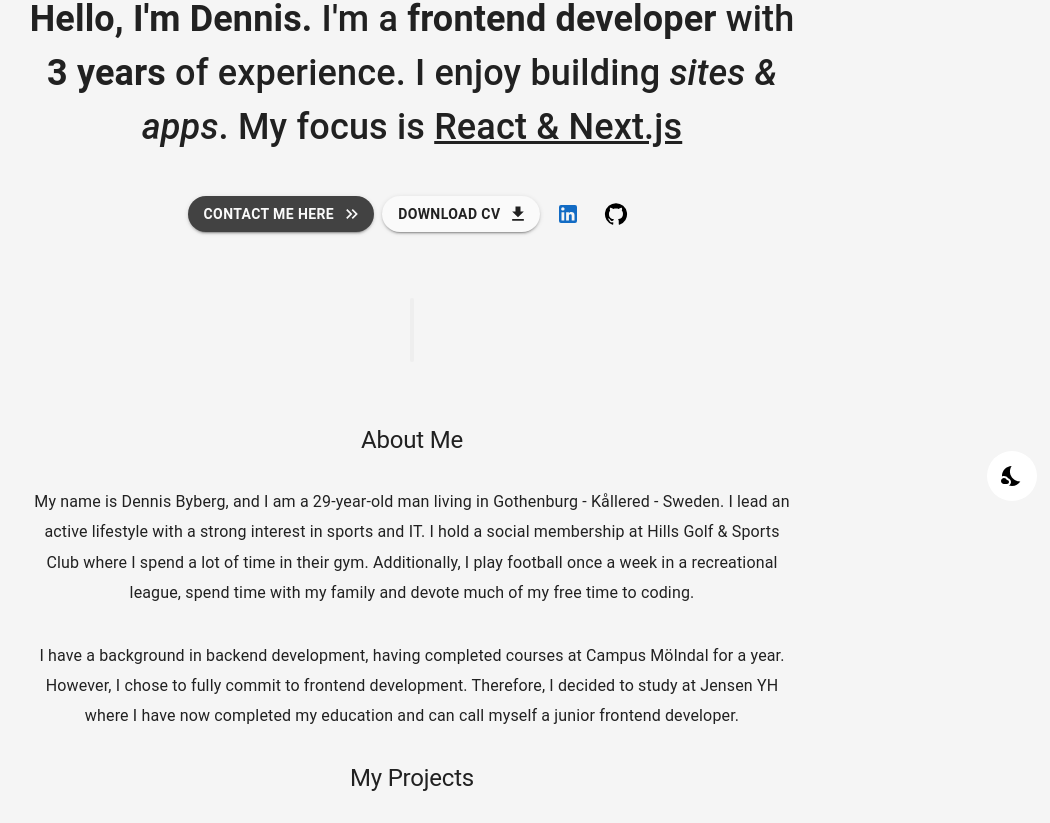
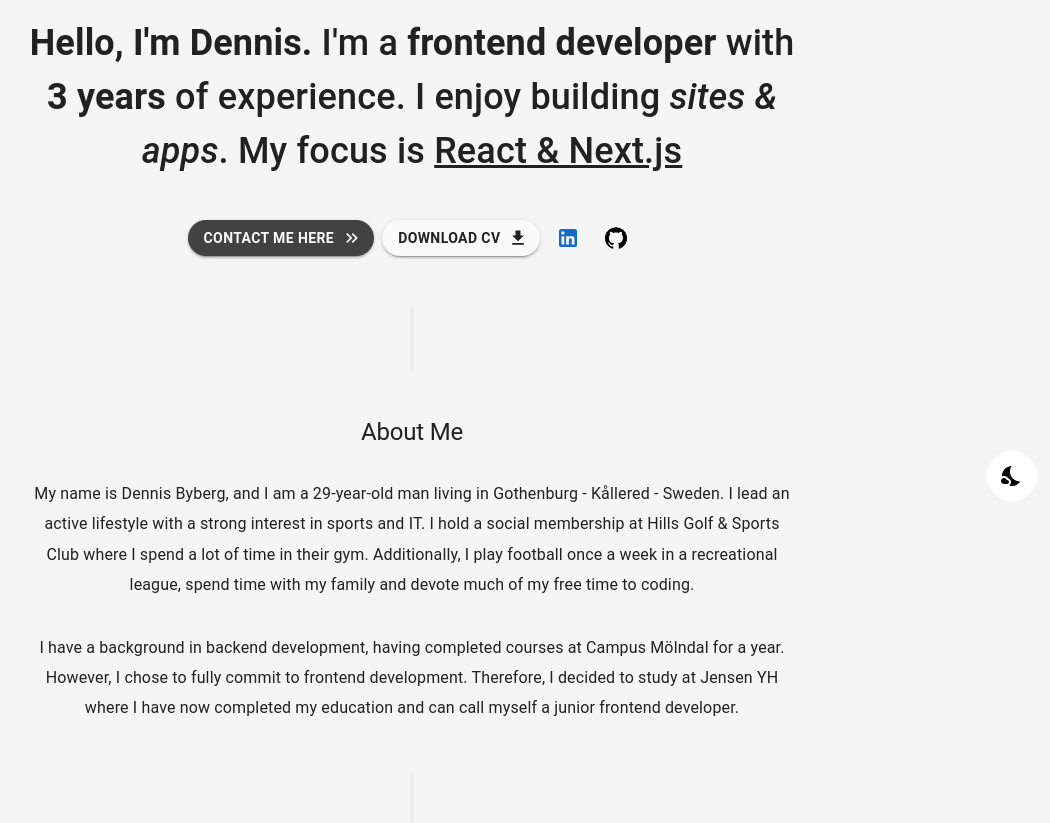
Before and after one commit to DennisByberg/next-portfolio, a Next.js app: page / in a window 1280 px wide. Shown: the part 284-1107 px from the top of the page, without its empty margins (228-1278 px from the left). Built offline with nearby package versions, Linux system fonts and the light colour scheme; no server answers.

Commit message:
section dividing margins fixed on big screens

```diff
--- a/app/page.tsx
+++ b/app/page.tsx
@@ -13,8 +13,11 @@ function Home() {
       <Intro />
       <SectionDivider />
       <About />
+      <SectionDivider />
       <Projects />
+      <SectionDivider />
       <Skills />
+      <SectionDivider />
       <Contact />
     </Box>
   );
--- a/components/About.tsx
+++ b/components/About.tsx
@@ -26,7 +26,7 @@ function About() {
         time in their gym. Additionally, I play football once a week in a recreational
         league, spend time with my family and devote much of my free time to coding.
       </Typography>
-      <Typography paragraph={true} sx={{ mb: 4, lineHeight: 1.9 }}>
+      <Typography paragraph={true} sx={{ mb: 0, lineHeight: 1.9 }}>
         I have a background in backend development, having completed courses at Campus
         Mölndal for a year. However, I chose to fully commit to frontend development.
         Therefore, I decided to study at Jensen YH where I have now completed my education
--- a/components/Contact.tsx
+++ b/components/Contact.tsx
@@ -22,7 +22,7 @@ function Contact() {
       viewport={{ once: true }}
     >
       <SectionHeading>Contact Me</SectionHeading>
-      <Typography paragraph={true} sx={{ textAlign: 'center' }}>
+      <Typography paragraph={true} sx={{ textAlign: 'center', mb: 0 }}>
         Please contact me directly at{' '}
         <Typography component={'a'} href={`mailto:${MY_EMAIL}`}>
           {MY_EMAIL}
@@ -53,7 +53,7 @@ function Contact() {
           inputProps={{ maxLength: 100 }}
         />
         <TextField
-          sx={{ mt: '1rem' }}
+          sx={{ mt: '1rem', mb: '1rem' }}
           name={'message'}
           id={'outlined-textarea'}
           label={'Your message'}
--- a/styles/buttonsSX.ts
+++ b/styles/buttonsSX.ts
@@ -63,7 +63,6 @@ export const LINKED_IN_BUTTON_STYLE: SxProps<Theme> = {
 
 // Material UI SubmitButton Styles
 export const SUBMIT_BUTTON_STYLE: SxProps<Theme> = {
-  marginTop: '1rem',
   color: grey[50],
   backgroundColor: grey[800],
   fontWeight: 600,
--- a/styles/headerSX.ts
+++ b/styles/headerSX.ts
@@ -1,4 +1,4 @@
-import { SxProps, Theme } from '@mui/material';
+import { alpha, SxProps, Theme } from '@mui/material';
 import { grey } from '@mui/material/colors';
 
 export const HEADER_BACKGROUND_STYLE: SxProps<Theme> = {
@@ -8,7 +8,7 @@ export const HEADER_BACKGROUND_STYLE: SxProps<Theme> = {
   height: '4.5rem',
   width: '100%',
   border: '1px solid #ffffff66',
-  backgroundColor: grey[50],
+  backgroundColor: alpha(grey[50], 0.6),
   boxShadow: '0 0 0.5rem 0 rgba(0, 0, 0, 0.03)',
   backdropFilter: 'blur(0.5rem)',
   borderRadius: 0,
--- a/styles/introSX.ts
+++ b/styles/introSX.ts
@@ -5,9 +5,12 @@ export const INTRO_STYLE: SxProps<Theme> = {
   maxWidth: '50rem',
   textAlign: 'center',
   scrollMarginTop: '100rem',
+  display: 'flex',
+  flexDirection: 'column',
+  gap: '2.5rem',
 
   '@media (min-width: 640px)': {
-    marginBottom: 0,
+    // marginBottom: 0,
   },
 };
 
@@ -35,8 +38,6 @@ export const INTRO_PHOTO_EMOJI_STYLE: SxProps<Theme> = {
 };
 
 export const INTRO_TEXT_STYLE: SxProps<Theme> = {
-  marginBottom: '2.5rem',
-  marginTop: '1rem',
   paddingInline: '1rem',
   fontSize: '1.5rem',
   fontWeight: 500,
--- a/styles/projectSX.ts
+++ b/styles/projectSX.ts
@@ -13,7 +13,6 @@ export const PROJECT_SECTION_STYLE: SxProps<Theme> = () => {
     overflow: 'hidden',
     boxShadow: theme.palette.mode === 'dark' ? '1px 2px 3px white' : '1px 1px 1px black',
     position: 'relative',
-    marginBottom: '0.75rem',
     borderRadius: 5,
 
     '@media (min-width: 640px)': {
@@ -50,7 +49,6 @@ export const PROJECT_LIST_ITEM_STYLE: SxProps<Theme> = () => {
 };
 
 export const PROJECT_UL_STYLE: SxProps<Theme> = {
-  marginTop: '1rem',
   display: 'flex',
   flexWrap: 'wrap',
   gap: '0.5rem',
@@ -76,6 +74,6 @@ export const PROJECT_DESCRIPTION_STYLE: SxProps<Theme> = () => {
     color: theme.palette.mode === 'light' ? grey[600] : grey[400],
     fontStyle: 'italic',
     lineHeight: 1.625,
-    marginTop: '0.5rem',
+    // marginTop: '0.5rem',
   };
 };
--- a/styles/sectionDividerSX.ts
+++ b/styles/sectionDividerSX.ts
@@ -1,10 +1,12 @@
-import { SxProps, Theme } from '@mui/material';
+import { SxProps, Theme, useTheme } from '@mui/material';
 import { grey } from '@mui/material/colors';
 
-export const SECTION_DIVIDER_STYLE: SxProps<Theme> = {
-  backgroundColor: grey[200],
-  marginTop: '4rem',
-  marginBottom: '4rem',
+export const SECTION_DIVIDER_STYLE: SxProps<Theme> = () => {
+  const theme = useTheme();
+  return {
+    backgroundColor: theme.palette.mode === 'light' ? grey[200] : grey[800],
+    marginTop: '3rem',
+    marginBottom: '3rem',
     height: '4rem',
     width: '0.25rem',
     borderRadius: '99px',
@@ -14,3 +16,4 @@ export const SECTION_DIVIDER_STYLE: SxProps<Theme> = {
       display: 'block',
     },
   };
+};
--- a/styles/skillsSX.ts
+++ b/styles/skillsSX.ts
@@ -2,13 +2,13 @@ import { SxProps, Theme } from '@mui/material';
 import { common, grey } from '@mui/material/colors';
 
 export const SKILLS_SECTION_STYLE: SxProps<Theme> = {
-  marginBottom: '3rem',
+  // marginBottom: '3rem',
   maxWidth: '53rem',
   scrollMarginTop: '3rem',
   textAlign: 'center',
 
   '@media (min-width: 640px)': {
-    marginBottom: '10rem',
+    // marginBottom: '10rem',
   },
 };
 
```
Lines whose indentation alone changed are shown as unchanged.
